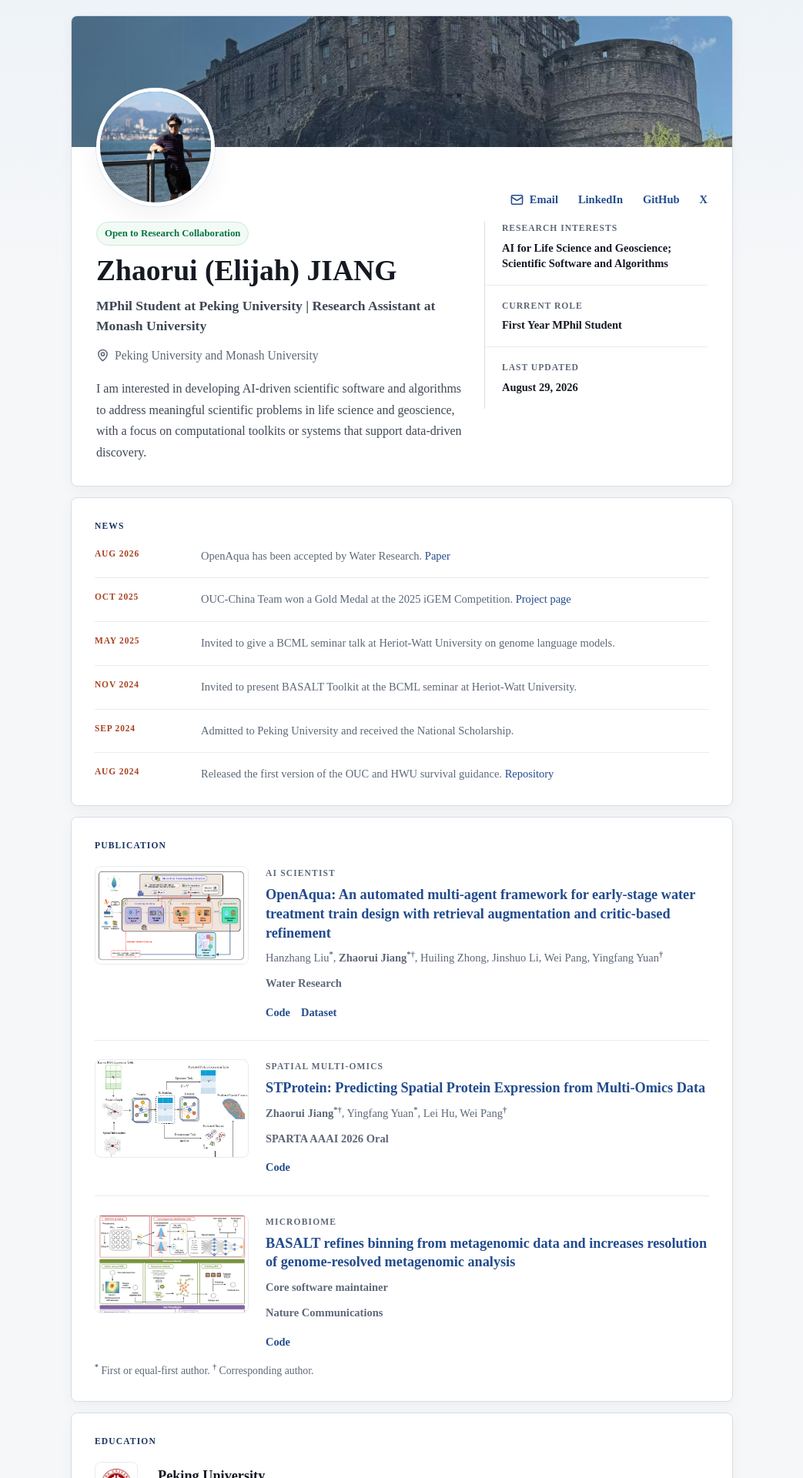
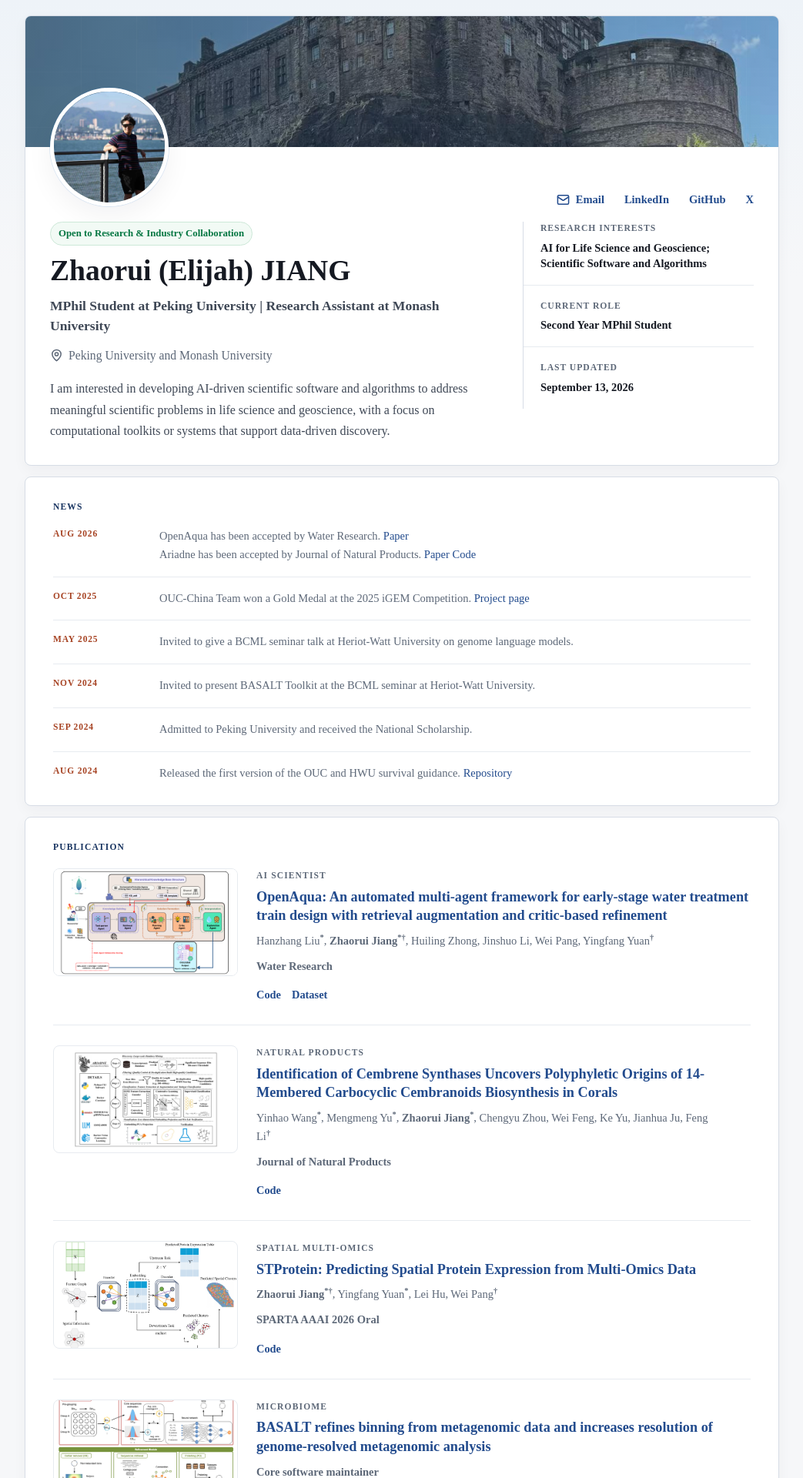
Before and after one commit to zhaorui-bi/zhaorui-bi.github.io, a Jekyll site: the page built from index.html, in a window 1280 px wide. Shown: the top 1920 px of the page at 77% size, without its empty margins (118-1161 px from the left). Built offline with Jekyll 4.4.1, drawn with Linux system fonts in a browser that asks for light colours; some of the changed text lies outside the part shown.

Commit message:
Add JNP/Ariadne paper, Exeter and NoginAI roles, widen layout
- Add Journal of Natural Products paper (Ariadne) under OpenAqua with
  workflow figure and Code link
- Merge Ariadne acceptance into the Aug 2026 news entry
- Add REGAL-Lab, University of Exeter research internship (Feb 2026 - Present)
- Add NoginAI partner role under Industry
- Add Yiquan Wang to acknowledgements
- Welcome research & industry collaboration; update to second-year MPhil
- Widen page layout and refresh publication card styling

```diff
--- a/css/main.css
+++ b/css/main.css
@@ -16,8 +16,8 @@
   --shadow: 0 12px 34px rgba(16, 24, 40, 0.055);
   --shadow-soft: 0 6px 18px rgba(16, 24, 40, 0.04);
   --radius: 8px;
-  --max-width: 1040px;
-  --content-width: 860px;
+  --max-width: 1180px;
+  --content-width: 980px;
 }
 
 * {
@@ -204,8 +204,8 @@ p {
 
 .profile-grid {
   display: grid;
-  grid-template-columns: minmax(0, 1fr) 290px;
-  gap: 24px;
+  grid-template-columns: minmax(0, 1fr) 300px;
+  gap: 26px;
   align-items: start;
   margin-top: 20px;
 }
@@ -308,7 +308,7 @@ p {
 }
 
 .section {
-  padding: 28px 30px;
+  padding: 30px 36px;
 }
 
 .section-heading {
@@ -365,9 +365,9 @@ p {
 
 .featured-item {
   display: grid;
-  grid-template-columns: 200px minmax(0, 1fr);
-  gap: 22px;
-  padding: 24px 0;
+  grid-template-columns: 240px minmax(0, 1fr);
+  gap: 24px;
+  padding: 26px 0;
 }
 
 .featured-item:first-child {
@@ -380,11 +380,17 @@ p {
 
 .featured-item img {
   width: 100%;
-  height: 128px;
+  height: 140px;
   border: 1px solid var(--line-soft);
   border-radius: var(--radius);
   object-fit: cover;
   background: #f0f3f6;
+}
+
+.featured-item.fig-tall img {
+  object-fit: contain;
+  background: #fff;
+  padding: 6px;
 }
 
 .featured-item h3,
@@ -410,6 +416,7 @@ p {
 .compact-row p,
 .timeline-item p,
 .sidebar-section > p {
+  max-width: 82ch;
   color: var(--muted);
   line-height: 1.64;
 }
--- a/index.html
+++ b/index.html
@@ -40,7 +40,7 @@ title: Zhaorui (Elijah) Jiang
 
     <div class="profile-grid">
       <div class="profile-copy">
-        <p class="profile-status">Open to Research Collaboration</p>
+        <p class="profile-status">Open to Research &amp; Industry Collaboration</p>
         <h1 id="profile-name">Zhaorui (Elijah) JIANG</h1>
         <p class="profile-headline">
           MPhil Student at Peking University | Research Assistant at Monash
@@ -70,11 +70,11 @@ title: Zhaorui (Elijah) Jiang
           </div>
           <div>
             <dt>Current Role</dt>
-            <dd>First Year MPhil Student</dd>
+            <dd>Second Year MPhil Student</dd>
           </div>
           <div>
             <dt>Last Updated</dt>
-            <dd>August 29, 2026</dd>
+            <dd>September 13, 2026</dd>
           </div>
         </dl>
       </aside>
@@ -94,6 +94,10 @@ title: Zhaorui (Elijah) Jiang
           <p>
             OpenAqua has been accepted by Water Research.
             <a href="https://doi.org/10.1016/j.watres.2026.126761">Paper</a>
+            <br />
+            Ariadne has been accepted by Journal of Natural Products.
+            <a href="https://doi.org/10.1021/acs.jnatprod.6c00686">Paper</a>
+            <a href="https://github.com/zhaorui-bi/Ariadne">Code</a>
           </p>
         </article>
         <article class="timeline-item">
@@ -163,6 +167,29 @@ title: Zhaorui (Elijah) Jiang
               <a href="https://huggingface.co/datasets/zhaorui-bi/OpenAqua">
                 Dataset
               </a>
+            </p>
+          </div>
+        </article>
+
+        <article class="featured-item fig-tall">
+          <img src="/img/paper/ariadne.png" alt="Ariadne four-stage terpene synthase discovery workflow" />
+          <div>
+            <p class="publication-tag">Natural Products</p>
+            <h3>
+              <a href="https://doi.org/10.1021/acs.jnatprod.6c00686">
+                Identification of Cembrene Synthases Uncovers Polyphyletic
+                Origins of 14-Membered Carbocyclic Cembranoids Biosynthesis
+                in Corals
+              </a>
+            </h3>
+            <p class="publication-authors">
+              Yinhao Wang<sup>*</sup>, Mengmeng Yu<sup>*</sup>,
+              <strong>Zhaorui Jiang</strong><sup>*</sup>, Chengyu Zhou,
+              Wei Feng, Ke Yu, Jianhua Ju, Feng Li<sup>†</sup>
+            </p>
+            <p class="publication-venue">Journal of Natural Products</p>
+            <p class="publication-links">
+              <a href="https://github.com/zhaorui-bi/Ariadne">Code</a>
             </p>
           </div>
         </article>
@@ -321,6 +348,24 @@ title: Zhaorui (Elijah) Jiang
         </article>
 
         <article class="profile-row">
+          <img src="/img/exeter.png" alt="University of Exeter logo" />
+          <div>
+            <h3>
+              <a href="https://tianjinyellow.github.io/regal-lab.html">
+                REGAL-Lab
+              </a>
+              , University of Exeter
+            </h3>
+            <p class="entry-period">Feb 2026 - Present</p>
+            <p class="role-title">Research Intern</p>
+            <p class="role-meta">
+              Supervisor: Dr.
+              <a href="https://tianjinyellow.github.io/">Tianjin Huang</a>
+            </p>
+          </div>
+        </article>
+
+        <article class="profile-row">
           <img src="/img/hwu.png" alt="Heriot-Watt University logo" />
           <div>
             <h3>
@@ -428,6 +473,17 @@ title: Zhaorui (Elijah) Jiang
             <p>Mentor: MD. Xiaomei Han</p>
           </div>
         </article>
+
+        <article class="compact-row">
+          <img src="/img/noginai.jpg" alt="NoginAI logo" />
+          <div>
+            <h3>
+              <a href="https://www.noginai.com/"> NoginAI </a>
+            </h3>
+            <p>Partner</p>
+            <p>Cyclic peptide design algorithms and pipeline development</p>
+          </div>
+        </article>
         <article class="compact-row">
           <img src="/img/xlx.png" alt="LXLTXLab logo" />
           <div>
@@ -469,6 +525,7 @@ title: Zhaorui (Elijah) Jiang
         <a href="https://it.ouc.edu.cn/gyj">Yongjian Gu</a>
         <a href="https://it.ouc.edu.cn/zxw/list.htm">Xiaowei Zhou</a>
         <a href="https://it.ouc.edu.cn/zsg1/list.htm">Shugang Zhang</a>
+        <a href="https://wyqmath.cn">Yiquan Wang</a>
       </p>
     </section>
   </div>
```
Also changed, not shown: img/exeter.png (added), img/noginai.jpg (added), img/paper/ariadne.png (added).
